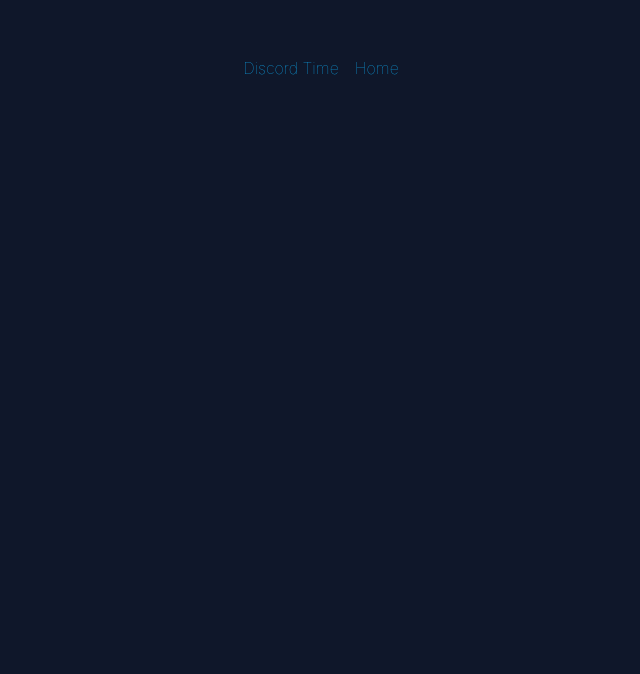
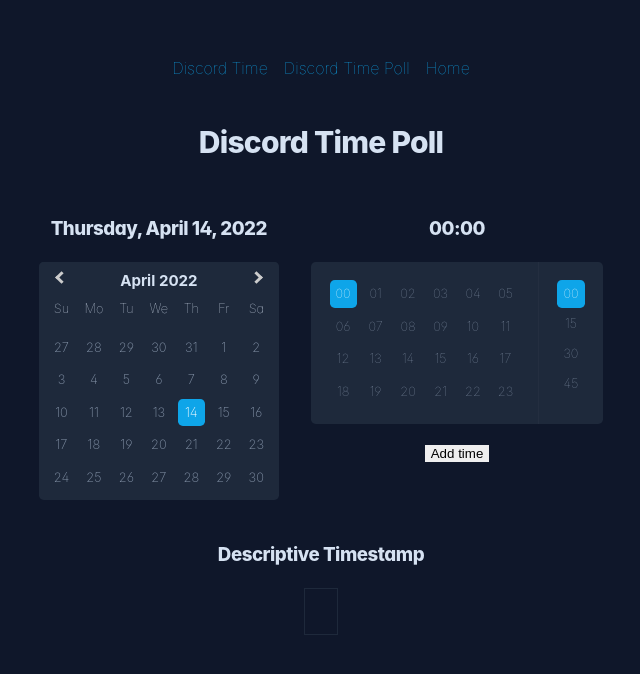
Before and after one commit to William-Owen/quick-discord-tools, a React (Create React App) app: page /discord-time-poll in a window 1280 px wide. Before the commit this address had no page. Shown: the top 674 px of the page, without its empty margins (319-959 px from the left). Built offline with nearby package versions, Linux system fonts and the light colour scheme.

Commit message:
Added poll

```diff
--- a/src/components/App/App.tsx
+++ b/src/components/App/App.tsx
@@ -2,6 +2,7 @@
 import style from "./App.module.sass"
 import { Routes, Route, Link } from "react-router-dom"
 import PageDiscordTime from "../../pages/PageDiscordTime"
+import PageMultipleDiscordTime from "../../pages/PageMultipleDiscordTime"
 
 function App() {
 
@@ -10,6 +11,7 @@
 
 			<nav>
 				<Link to="/discord-time">Discord Time</Link>
+				<Link to="/discord-time-poll">Discord Time Poll</Link>
 				<Link to="/">Home</Link>
 			</nav>
 
@@ -17,6 +19,7 @@
 				<Routes>
 					<Route path="/" element={<h1>Home</h1>} />
 					<Route path="/discord-time" element={<PageDiscordTime/>} />
+					<Route path="/discord-time-poll" element={<PageMultipleDiscordTime/>} />
 				</Routes>
 			</main>
 
--- /dev/null
+++ b/src/components/FieldInputText/FieldInputText.module.sass
@@ -0,0 +1,3 @@
+.FieldInputText
+
+	display: Block
--- /dev/null
+++ b/src/components/FieldInputText/index.tsx
@@ -0,0 +1 @@
+export { default } from "./FieldInputText"
--- a/src/pages/PageDiscordTime/PageDiscordTime.tsx
+++ b/src/pages/PageDiscordTime/PageDiscordTime.tsx
@@ -10,6 +10,8 @@
 	const [currentDate, setCurrentDate] = useState<Date>(new Date())
 	const [currentTime, setCurrentTime] = useState<string>("00:00")
 	const [currentDateTime, setCurrentDateTime] = useState<Date>(moment().toDate())
+
+	const timesArray = []
 
 	const handleDateTimeChange = (newTime: string, newDate: Date) => {
 
--- /dev/null
+++ b/src/pages/PageMultipleDiscordTime/PageMultipleDiscordTime.module.sass
@@ -0,0 +1,8 @@
+.PageMultipleDiscordTime
+
+	diplay: block
+
+	.timeControls
+
+		display: inline-flex
+		flex-direction: row
--- /dev/null
+++ b/src/pages/PageMultipleDiscordTime/PageMultipleDiscordTime.tsx
@@ -0,0 +1,93 @@
+import { useState } from "react"
+import FieldInputDate from "../../components/FieldInputDate"
+import FieldInputTime from "../../components/FieldInputTime"
+import style from "./PageMultipleDiscordTime.module.sass"
+import moment from "moment"
+import CopyTextToClipboard from "../../components/CopyTextToClipboard"
+
+const PageMultipleDiscordTime: React.FC = () => {
+
+	const [currentDate, setCurrentDate] = useState<Date>(new Date())
+	const [currentTime, setCurrentTime] = useState<string>("00:00")
+	const [dateTimeArray, setDateTimeArray] = useState<Date[]>([])
+
+	const [currentDateTime, setCurrentDateTime] = useState<Date>(moment().toDate())
+	const numberIconsArray = [":one:", ":two:", ":three:", ":four:",":five:",":six:",":seven:",":eight:",":nine:",":ten:"]
+	let dateTimeIconString = ""
+
+	const handleDateTimeChange = (newTime: string, newDate: Date) => {
+
+		const newDateTime = moment(newDate).hour(parseInt(newTime.split(":")[0])).minute(parseInt(newTime.split(":")[1])).toDate()
+		setCurrentDateTime(newDateTime)
+		console.log(`\nThis event will start ${moment(newDateTime).format("dddd, MMMM D, YYYY [at] HH:mm")} (${moment(newDateTime).fromNow()})\n<t:${Math.floor(new Date(newDateTime).getTime() / 1000)}:F> (<t:${Math.floor(new Date(newDateTime).getTime() / 1000)}:R>) your time.`)
+
+	}
+
+	const handleTimeChange = (time: string) => {
+
+		setCurrentTime(time)
+		handleDateTimeChange(time, currentDate)
+
+	}
+
+	const handleDateChange = (date: Date) => {
+
+		setCurrentDate(date)
+		handleDateTimeChange(currentTime, date)
+
+	}
+
+	const handleAddTime = () => {
+
+		setDateTimeArray([...dateTimeArray, currentDateTime])
+		console.info(`Adding currentDateTime: ${currentDateTime}`)
+		console.info(`Adding dateTimeArray:`, dateTimeArray)
+
+	}
+
+	const makeDiscordTimeStamp = (dateTime:Date) => Math.floor(new Date(dateTime).getTime() / 1000)
+
+	dateTimeArray.forEach((dateTime, index) => {
+
+		dateTimeIconString += `${numberIconsArray[index]} <t:${makeDiscordTimeStamp(dateTime)}:F> (<t:${makeDiscordTimeStamp(dateTime)}:R>)\n`
+
+	})
+
+	return (
+
+		<div data-testid="Page-PageDiscordTime" className={style.PageMultipleDiscordTime}>
+
+			<h1>Discord Time Poll</h1>
+
+			<div className={style.timeControls}>
+
+				<div>
+					<FieldInputDate onChange={(date)=>handleDateChange(date)} />
+				</div>
+
+				<div>
+					<FieldInputTime onChange={(time)=>handleTimeChange(time)} />
+					<button onClick={handleAddTime}>Add time</button>
+				</div>
+
+			</div>
+
+			<div>
+
+				<h3>Descriptive Timestamp</h3>
+
+				<CopyTextToClipboard textToCopy={dateTimeIconString}>
+					<pre>
+						{dateTimeIconString}
+					</pre>
+				</CopyTextToClipboard>
+
+			</div>
+
+		</div>
+
+	)
+
+}
+
+export default PageMultipleDiscordTime
--- /dev/null
+++ b/src/pages/PageMultipleDiscordTime/index.tsx
@@ -0,0 +1 @@
+export { default } from "./PageMultipleDiscordTime"
```
Also changed, not shown: src/components/FieldInputText/FieldInputText.tsx (added, +22 -0 lines), 1 other file (tests, documents, lock files or other folders).
